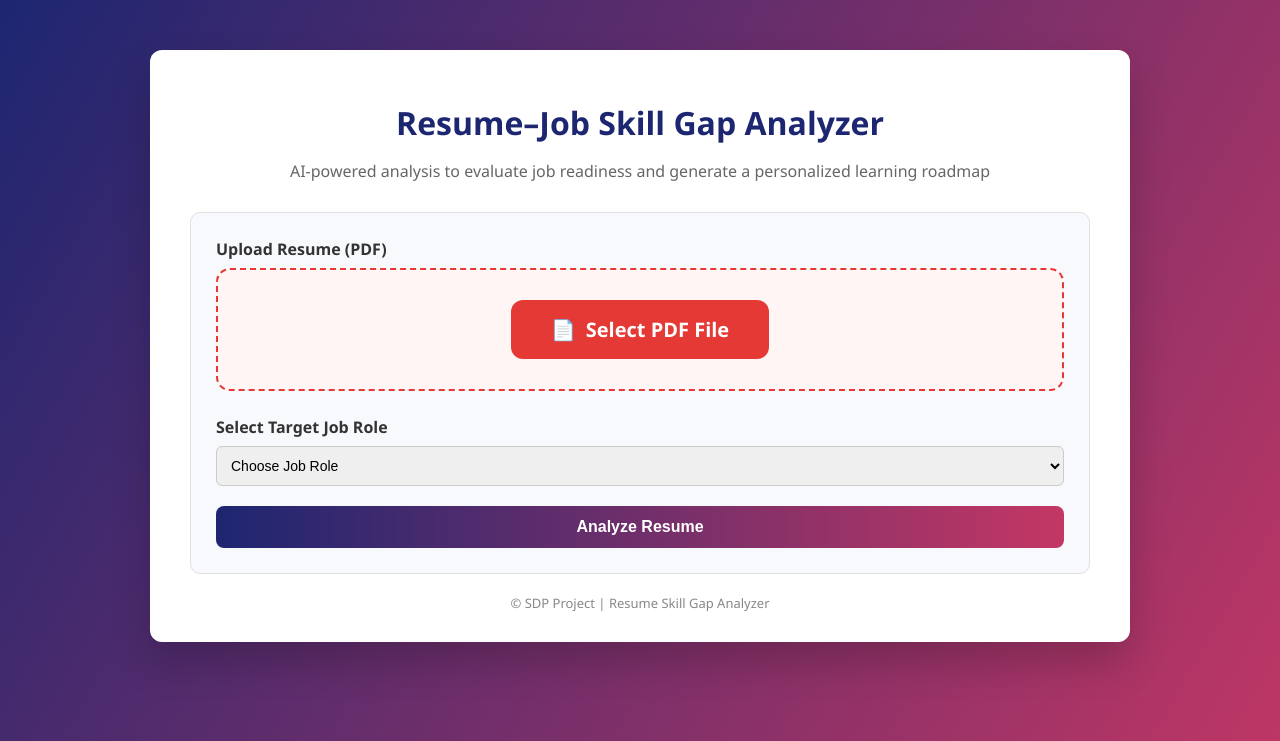
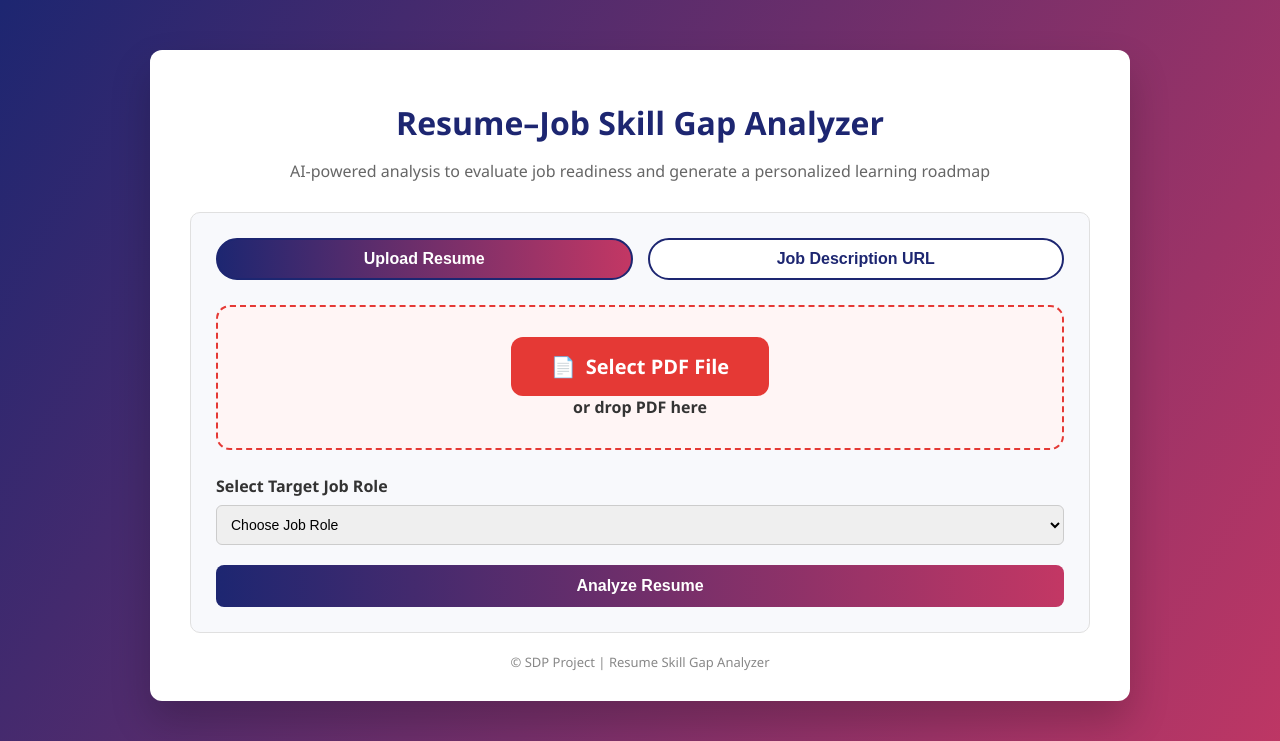
Before and after one commit to uday-12345678/resume-dup, a Flask app: template templates/index.html in a window 1280 px wide. Shown: the top 741 px of the page. Run offline with Flask 2, Linux system fonts and the light colour scheme; the template is opened without the code that fills it, so the values that code supplies are empty.

Commit message:
Implement toggle for resume and job description inputs
Added toggle functionality for resume upload and job description URL input sections.

```diff
--- a/templates/index.html
+++ b/templates/index.html
@@ -114,6 +114,96 @@
             font-weight: 600;
             display: none;
         }
+
+        .input-split {
+            display: grid;
+            grid-template-columns: 1fr 1fr;
+            gap: 20px;
+            margin-bottom: 25px;
+        }
+
+        .input-box {
+            border: 2px dashed #e53935;
+            border-radius: 14px;
+            padding: 30px;
+            text-align: center;
+            background: #fff5f5;
+            transition: all 0.3s ease;
+        }
+
+        .input-box:hover {
+            background: #ffecec;
+        }
+
+        .input-title {
+            font-weight: 700;
+            color: #1d2671;
+            margin-bottom: 15px;
+        }
+
+        .url-input {
+            width: 100%;
+            padding: 14px 16px;
+            border-radius: 10px;
+            border: 1px solid #ccc;
+            font-size: 15px;
+        }
+
+        .url-btn {
+            margin-top: 15px;
+            padding: 12px;
+            width: 100%;
+            background: #e53935;
+            color: white;
+            border: none;
+            border-radius: 10px;
+            font-size: 16px;
+            font-weight: 600;
+            cursor: pointer;
+        }
+
+        .url-btn:hover {
+            opacity: 0.9;
+        }
+
+        .or-note {
+            text-align: center;
+            font-size: 14px;
+            color: #666;
+            margin-bottom: 20px;
+        }
+
+        .toggle-group {
+            display: flex;
+            justify-content: center;
+            gap: 15px;
+            margin-bottom: 25px;
+        }
+
+        .toggle-btn {
+            padding: 10px 20px;
+            border-radius: 25px;
+            border: 2px solid #1d2671;
+            background: white;
+            color: #1d2671;
+            font-weight: 600;
+            cursor: pointer;
+            transition: all 0.3s ease;
+        }
+
+        .toggle-btn.active {
+            background: linear-gradient(90deg, #1d2671, #c33764);
+            color: white;
+        }
+
+        .input-section {
+            display: none;
+        }
+
+        .input-section.active {
+            display: block;
+        }
+
     </style>
 </head>
 
@@ -127,15 +217,36 @@
 
     <div class="form-box">
         <form method="POST" enctype="multipart/form-data">
-            <label>Upload Resume (PDF)</label>
+            <div class="toggle-group">
+                <button type="button" class="toggle-btn active" onclick="showSection('resume')">
+                    Upload Resume
+                </button>
+                <button type="button" class="toggle-btn" onclick="showSection('jd')">
+                    Job Description URL
+                </button>
+            </div>
 
+            <!-- Resume Upload Section -->
+            <div id="resumeSection" class="input-section active">
                 <label class="upload-box">
                     <div class="upload-btn">
                         <span>📄</span> Select PDF File
                     </div>
-                <div class="file-name" id="fileName"></div>
-                <input type="file" name="resume" accept=".pdf" required onchange="showFileName(this)">
+                    <div class="upload-subtext">or drop PDF here</div>
+                    <div class="file-name" id="fileName">File selected</div>
+                    <input type="file" name="resume" accept=".pdf" onchange="showFileName(this)">
                 </label>
+            </div>
+
+                <!-- Job Description Section -->
+            <div id="jdSection" class="input-section">
+                <input
+                    type="url"
+                    name="jd_url"
+                    class="url-input"
+                    placeholder="Paste job description URL here"
+                >
+            </div>
 
             <label>Select Target Job Role</label>
             <select name="role" required>
@@ -162,6 +273,36 @@ function showFileName(input) {
             document.getElementById("fileName").style.display = "block";
         }
     }
+    function showSection(type) {
+        const resumeBtn = document.querySelectorAll('.toggle-btn')[0];
+        const jdBtn = document.querySelectorAll('.toggle-btn')[1];
+
+        const resumeSection = document.getElementById('resumeSection');
+        const jdSection = document.getElementById('jdSection');
+
+        if (type === 'resume') {
+            resumeBtn.classList.add('active');
+            jdBtn.classList.remove('active');
+
+            resumeSection.classList.add('active');
+            jdSection.classList.remove('active');
+
+        // Disable JD input
+            jdSection.querySelector('input').disabled = true;
+            resumeSection.querySelector('input').disabled = false;
+        } else {
+            jdBtn.classList.add('active');
+            resumeBtn.classList.remove('active');
+
+            jdSection.classList.add('active');
+            resumeSection.classList.remove('active');
+
+        // Disable resume input
+            resumeSection.querySelector('input').disabled = true;
+        jdSection.querySelector('input').disabled = false;
+        }
+    }
+
 </script>
 
 </body>
```
Lines whose indentation alone changed are shown as unchanged.
